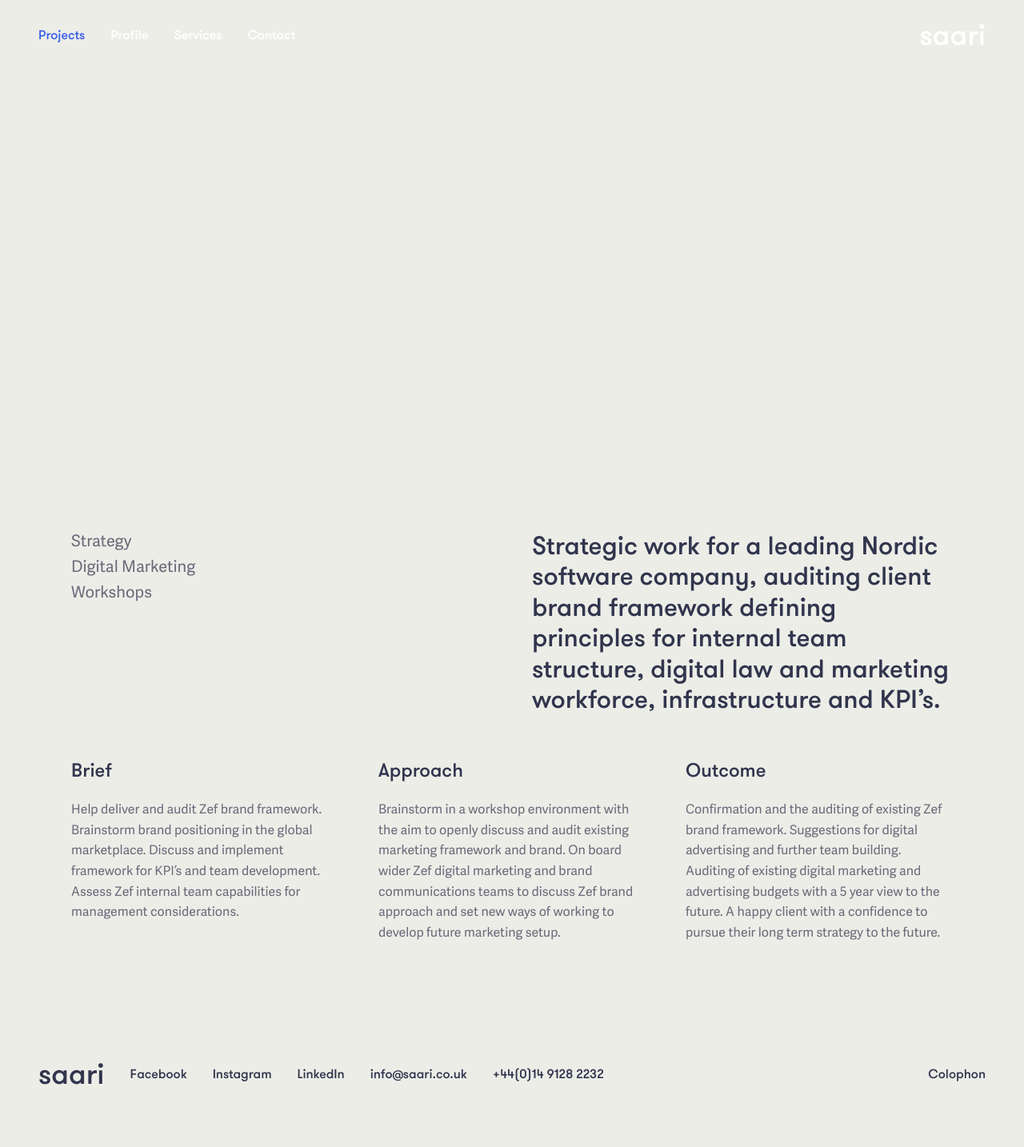
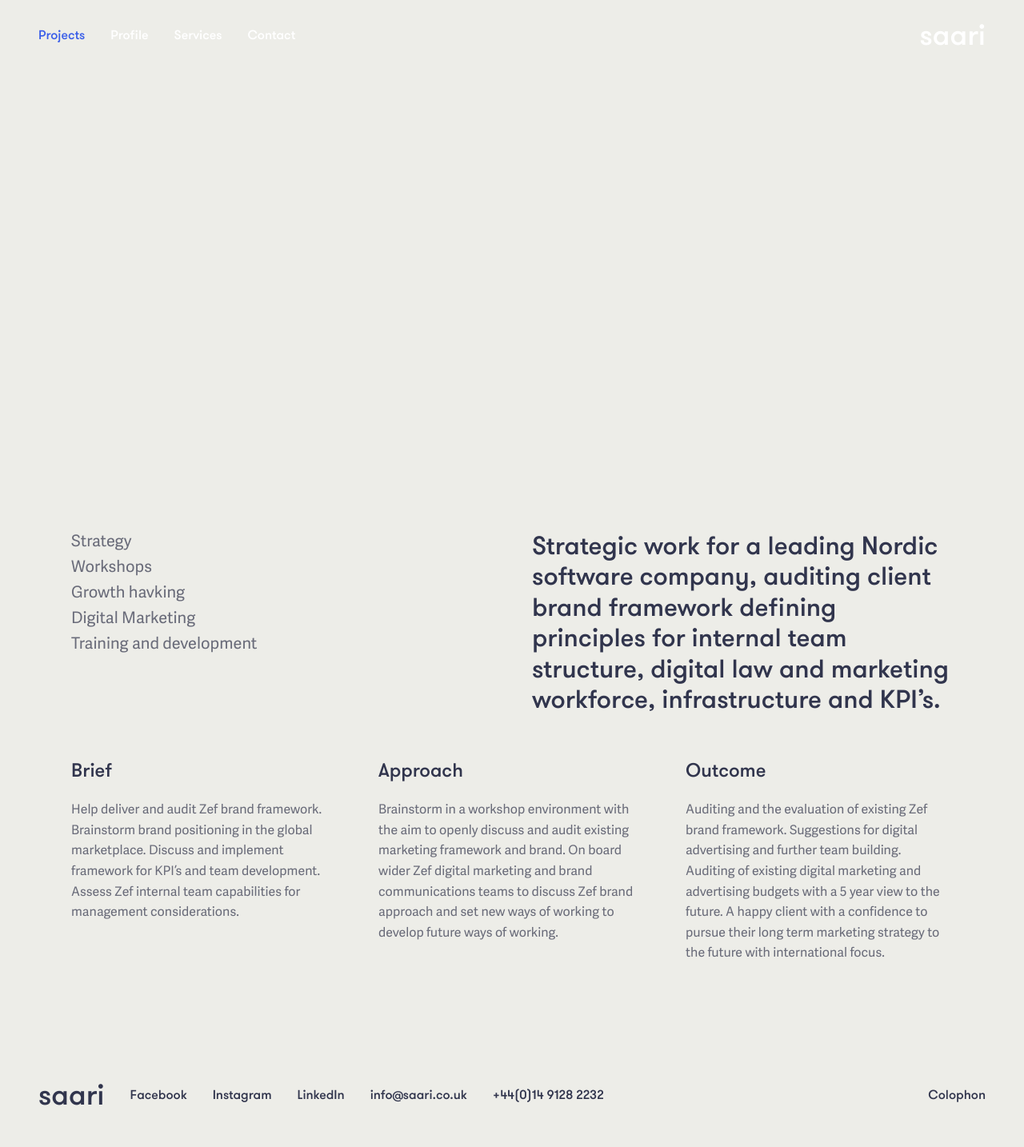
Before and after one commit to garethjohnsdesign/saari.co.uk, a Jekyll site: the page built from _projects/zef.markdown, in a window 1280 px wide. Shown: the whole page at 80% size. Built offline with Jekyll 4.4.1, drawn with Linux system fonts in a browser that asks for light colours; before the commit the page ends 1408 px from its top, so only the background shows below that.

Commit message:
Updated Zef

```diff
--- a/_projects/zef.markdown
+++ b/_projects/zef.markdown
@@ -9,8 +9,10 @@ lead: Strategic work for a leading Nordic software company, auditing client  bra
 is-featured: false
 services:
 - Strategy
+- 'Workshops '
+- Growth havking
 - Digital Marketing
-- Workshops
+- Training and development
 feature-image: "/uploads/zef-feature.jpg"
 images:
 details:
@@ -22,11 +24,12 @@ details:
   text: Brainstorm in a workshop environment with the aim to openly discuss and audit
     existing marketing framework and brand. On board wider Zef digital marketing and
     brand communications teams to discuss Zef brand approach and set new ways of working
-    to develop future marketing setup.
+    to develop future ways of working.
 - title: Outcome
-  text: Confirmation and the auditing of existing Zef brand framework. Suggestions
-    for digital advertising and further team building. Auditing of existing digital
-    marketing and advertising budgets with a 5 year view to the future. A happy client
-    with a confidence to pursue their long term strategy to the future.
+  text: Auditing and the evaluation of existing Zef brand framework. Suggestions for
+    digital advertising and further team building. Auditing of existing digital marketing
+    and advertising budgets with a 5 year view to the future. A happy client with
+    a confidence to pursue their long term marketing strategy to the future with international
+    focus.
 layout: project
 ---
```
